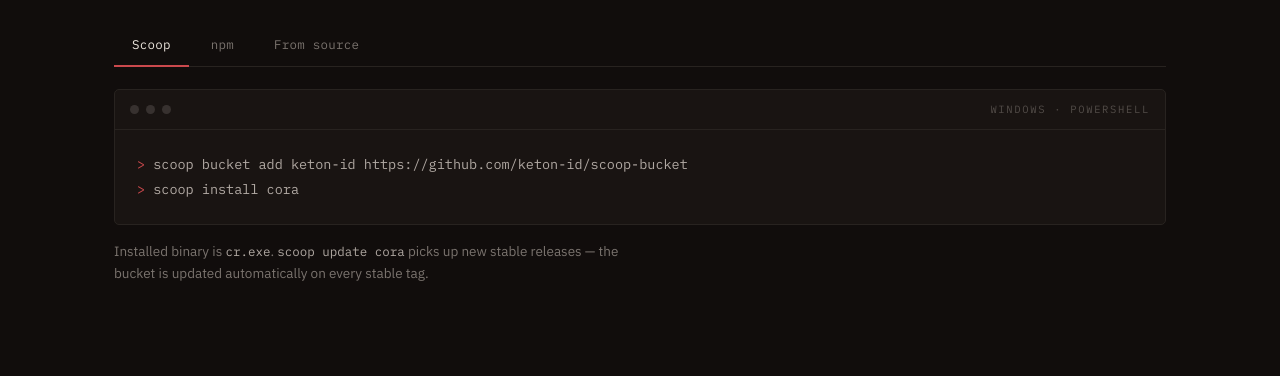
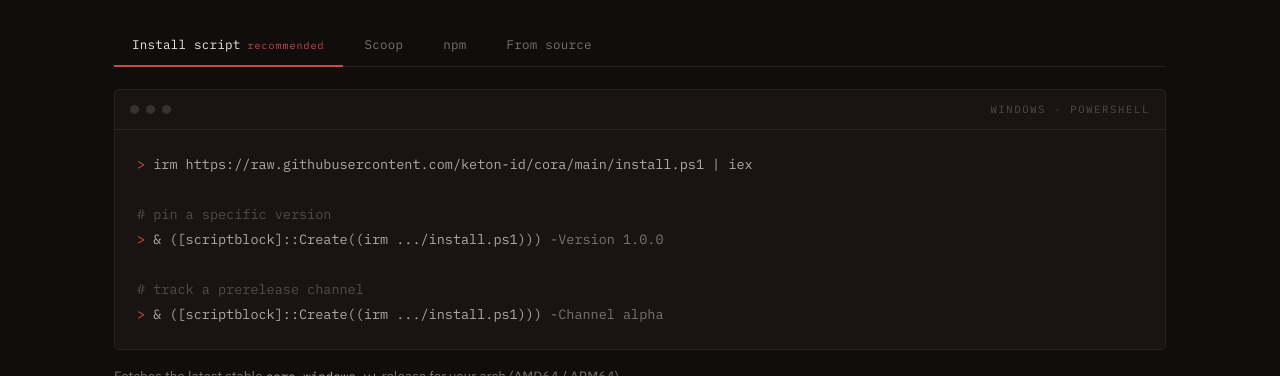
Before and after one commit to keton-id/cora, a plain HTML site: page docs/index.html in a window 1280 px wide. Both pictures are taken after a click on the button "Windows". Shown: the part 4948-5324 px from the top of the page. Drawn offline with Linux system fonts and the light colour scheme.

Commit message:
feat(install): Windows install.ps1 + docs (#64)
* feat(install): add Windows install.ps1 mirroring install.sh

Windows is a Tier 1 target but users so far had to download the release
zip, unpack, drop cr.exe somewhere, and edit PATH manually. The Scoop
manifest covers package-manager users; this script covers the same
curl|sh ergonomic for the PowerShell side.

Mirrors install.sh: channel/version/bindir flags, per-OS tag stream
(cora-windows-v*), SHA256 verification by default, legacy v* fallback,
TLS 1.2+ for Windows PowerShell 5.1, user-scope PATH update only.

* docs(readme): document Windows install.ps1 one-liner

Section A previously only covered macOS/Linux curl|sh. Add the matching
PowerShell snippet plus the scriptblock-wrapping incantation needed to
forward flags through iex.

* docs(site): add Windows install-script tab to landing page

The install-script tab was gated to mac/linux, so Windows visitors
landed on the Scoop tab by default and never saw the new install.ps1.
Add a sibling script-win tab marked 'recommended' so the OS selector
picks it as the default for Windows.

```diff
--- a/docs/index.html
+++ b/docs/index.html
@@ -590,6 +590,7 @@
       </div>
       <div class="tabbar" id="tabbar">
         <button class="active" data-tab="script" data-os="mac linux">Install script<span class="rec">recommended</span></button>
+        <button data-tab="script-win" data-os="windows">Install script<span class="rec">recommended</span></button>
         <button data-tab="brew" data-os="mac linux">Homebrew</button>
         <button data-tab="scoop" data-os="windows">Scoop</button>
         <button data-tab="npm" data-os="mac linux windows">npm</button>
@@ -608,6 +609,20 @@
 <span class="p">$</span> curl -fsSL .../install.sh | sh -s -- <span class="arg">--channel alpha</span></pre>
         </div>
         <p class="note">Fetches the latest stable release for your OS/arch, verifies the <code>SHA256</code> checksum, and installs to <code>/usr/local/bin</code> (or <code>~/.local/bin</code> without sudo).</p>
+      </div>
+
+      <div class="tabpanel" data-panel="script-win">
+        <div class="codeblock">
+          <div class="code-tabbar"><span class="tdot"></span><span class="tdot"></span><span class="tdot"></span><span class="label">Windows · PowerShell</span></div>
+<pre><span class="p">></span> irm https://raw.githubusercontent.com/keton-id/cora/main/install.ps1 | iex
+
+<span class="c"># pin a specific version</span>
+<span class="p">></span> &amp; ([scriptblock]::Create((irm .../install.ps1))) <span class="arg">-Version 1.0.0</span>
+
+<span class="c"># track a prerelease channel</span>
+<span class="p">></span> &amp; ([scriptblock]::Create((irm .../install.ps1))) <span class="arg">-Channel alpha</span></pre>
+        </div>
+        <p class="note">Fetches the latest stable <code>cora-windows-v*</code> release for your arch (AMD64 / ARM64), verifies the <code>SHA256</code> checksum, and installs to <code>%LOCALAPPDATA%\Programs\cora\cr.exe</code>. Appends the install dir to your user <code>PATH</code> — open a new shell to pick it up.</p>
       </div>
 
       <div class="tabpanel" data-panel="brew">
```
Also changed, not shown: README.md, 1 other file.
